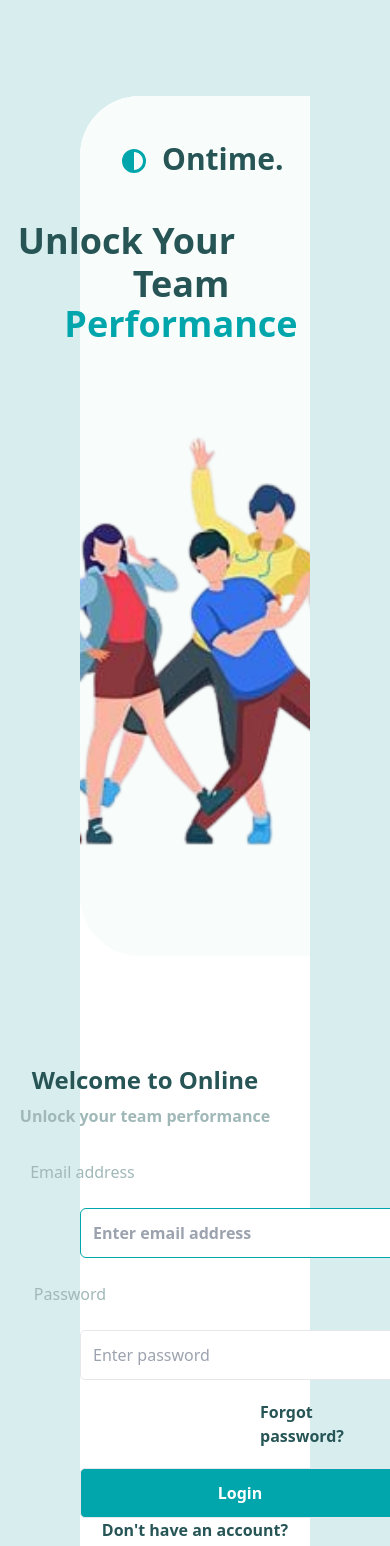
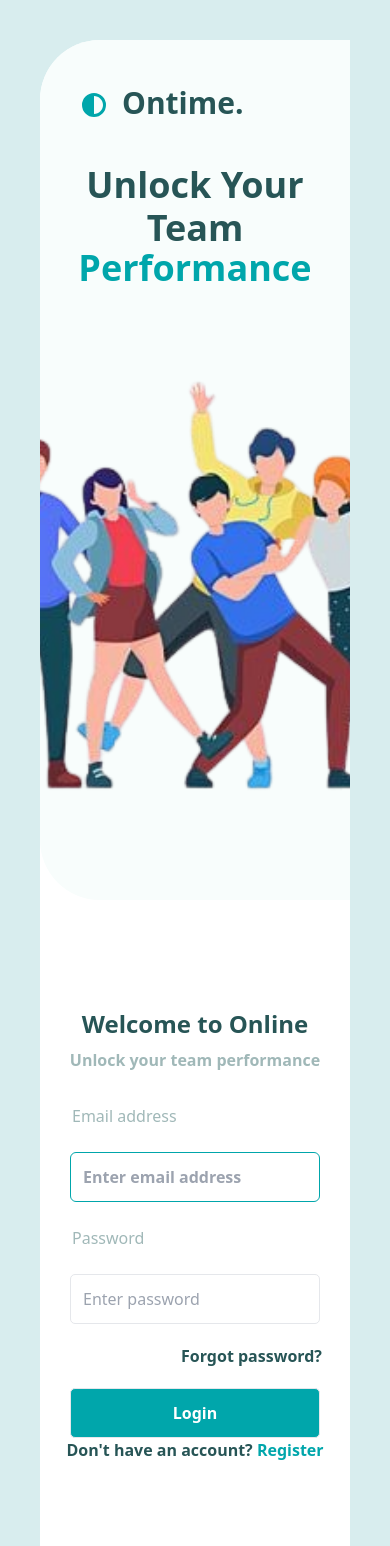
Before and after one commit to angeiradu/login-page-react, a React (Create React App) app: page / in a window 390 px wide. Shown: the top 1546 px of the page. Built offline with nearby package versions, Linux system fonts and the light colour scheme.

Commit message:
login page

```diff
--- a/src/components/login.jsx
+++ b/src/components/login.jsx
@@ -4,8 +4,8 @@ import Image from '../assets/image.png'
 
 const login = () => {
   return (
-    <div className='bg-[#d8edee] text-center pt-24 pb-24 pl-20 pr-20'>
-      <div className='bg-[#ffffff] rounded-[60px]'>
+    <div className='bg-[#d8edee] text-center p-10'>
+      <div className='bg-[#ffffff] rounded-[60px] '>
         <div className='grid grid-cols-1 xl:grid-cols-2 lg:grid-cols-2 gap-2  ' >
           <div className='bg-[#f8fdfc] height-[500px] rounded-l-[60px] '>
             <div className='flex gap-4 px-2 xl:px-20 lg:px-20  text-[#275556] text-3xl font-bold ml-[69px] pt-[25px]'>
@@ -15,20 +15,20 @@ const login = () => {
               <h2  className='mt-[20px]'>Ontime.</h2>
             </div>
             <div>
-              <p className='py-11 text-[#275556] text-4xl font-bold ml-[-137px]'>Unlock Your</p>
-              <h1 className='py-11 text-[#275556] text-4xl font-bold ml-[-28px] mt-[-85px] ' >Team <span className='text-[#00a6ab]'>Performance</span></h1>
-              <img className='mt-[-62px] h-[630px] object-cover' src={Image} alt="/"/>
+              <p className='py-11 text-[#275556] text-4xl font-bold md:ml-[-137px]'>Unlock Your</p>
+              <h1 className='py-11 text-[#275556] text-4xl font-bold md:ml-[-28px] mt-[-85px] ' >Team <span className='text-[#00a6ab]'>Performance</span></h1>
+              <img className='mt-[-62px] h-[630px] object-cover ' src={Image} alt="/"/>
             </div>
           </div>
-          <div>
-            <p className='text-[#275556] text-2xl font-bold pt-[100px] ml-[-100px]'>Welcome to Online</p>
-            <p className='text-[#a0b8b8] py-2  font-bold  ml-[-100px]'>Unlock your team performance</p>
-            <p className='text-[#a0b8b8] py-6 ml-[-225px]'>Email address</p>
-            <input type='text' name='eamil' placeholder='Enter email address'  className='border  border-[#00a6ab] rounded-md p-3 w-80  text-left  text-[#275556] font-bold'/>
-            <p className='text-[#a0b8b8] py-6 ml-[-250px]'>Password</p>
-            <input type='text' name='password' placeholder='Enter password' className='border p-3 w-80  text-left rounded-[5px] text-[#a0b8b8]' />
-            <p className='font-bold text-[#275556] ml-[180px] pt-[20px]'>Forgot password?</p>
-            <button type='button' className='border p-3 w-80 mt-[20px]  text-center rounded-[5px] text-[#ffff] bg-[#00a6ab] font-bold'>Login</button>
+          <div >
+            <p className='text-[#275556] text-2xl font-bold pt-[100px] md:ml-[-100px] '>Welcome to Online</p>
+            <p className='text-[#a0b8b8] py-2  font-bold  md:ml-[-100px]'>Unlock your team performance</p>
+            <p className='text-[#a0b8b8] py-6 md:ml-[-225px] md:pl-[380px] text-left px-8'>Email address</p>
+            <input type='text' name='eamil' placeholder='Enter email address'  className=' w-[250px] border  border-[#00a6ab] rounded-md p-3 md:w-80  text-left  text-[#275556] font-bold'/>
+            <p className='text-[#a0b8b8] py-6 md:ml-[-250px] md:pl-[405px] text-left px-8'>Password</p>
+            <input type='text' name='password' placeholder='Enter password' className=' w-[250px] border p-3 md:w-80  text-left rounded-[5px] text-[#a0b8b8] ' />
+            <p className='font-bold text-[#275556] md:ml-[180px] pt-[20px] md:mr-[130px] text-right pr-7'>Forgot password?</p>
+            <button type='button' className=' w-[250px] border p-3 md:w-80 mt-[20px]  text-center rounded-[5px] text-[#ffff] bg-[#00a6ab] font-bold'>Login</button>
             <p className='  text-[#275556] font-bold '>Don't have an account? <span className='text-[#00a6ab] '>Register</span></p>
             <p className='text-[#a0b8b8]  mt-[120px] font-bold '>©2021 all rights reserved</p>
           </div>
```
